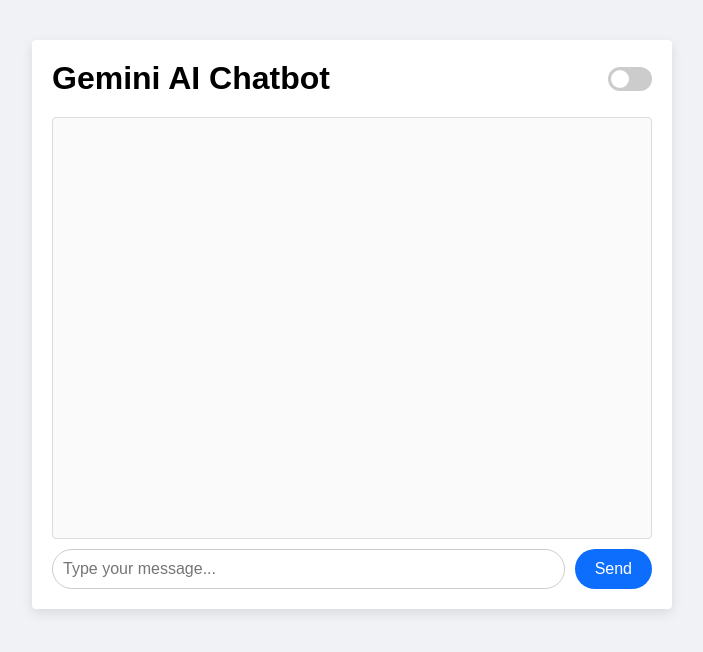
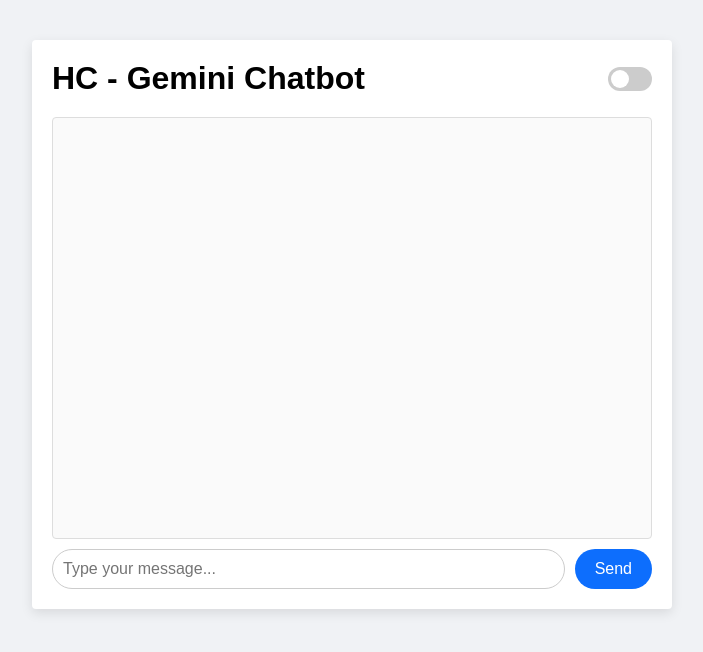
Before and after one commit to Alpucap/software-gemini-chat-bot, a website: page public/index.html in a window 1280 px wide. Shown: the whole page, without its empty margins (288-991 px from the left). Drawn offline with Linux system fonts and the light colour scheme.

```diff
--- a/public/index.html
+++ b/public/index.html
@@ -9,7 +9,7 @@
 <body>
   <div class="container">
     <div class="header-container">
-      <h1>Gemini AI Chatbot</h1>
+      <h1>HC - Gemini Chatbot</h1>
       <div class="theme-switch-container">
         <label class="theme-switch" for="checkbox">
           <input type="checkbox" id="checkbox" />
```
